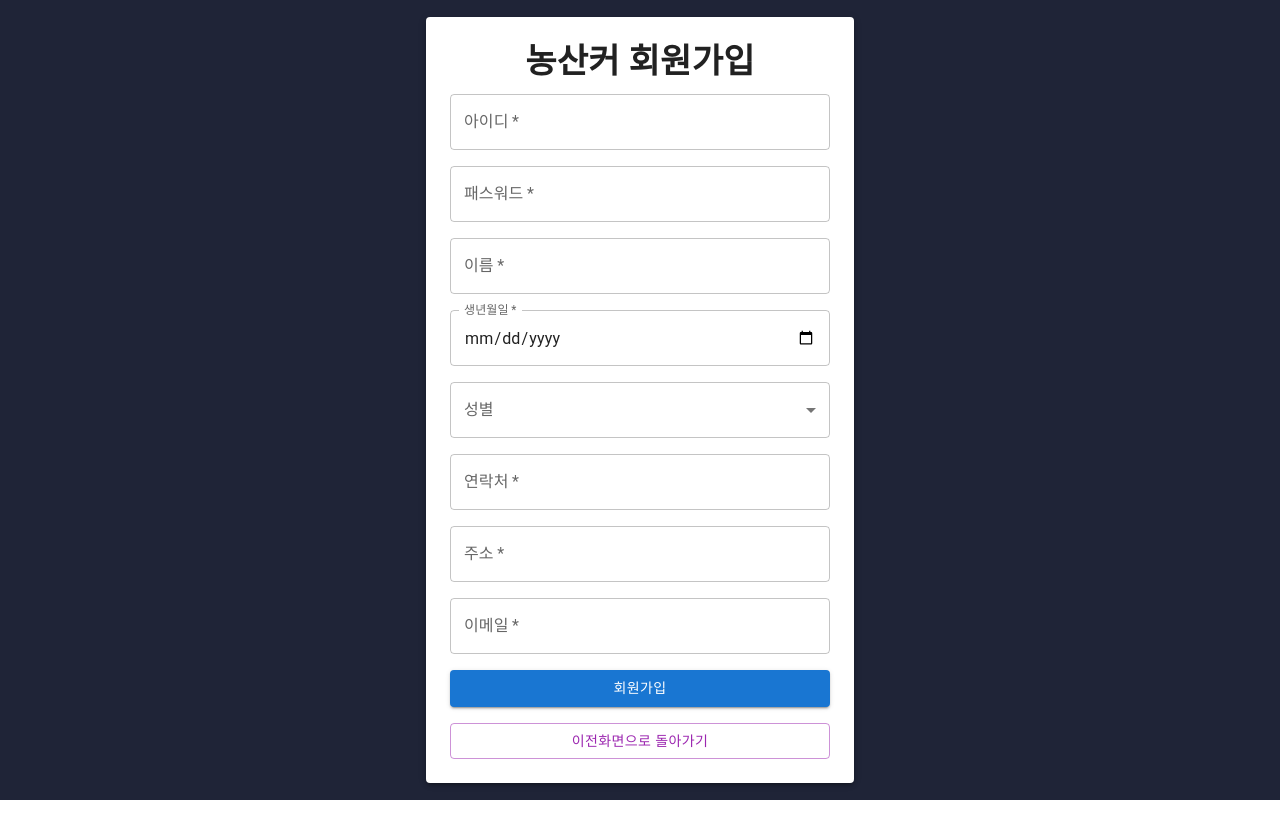
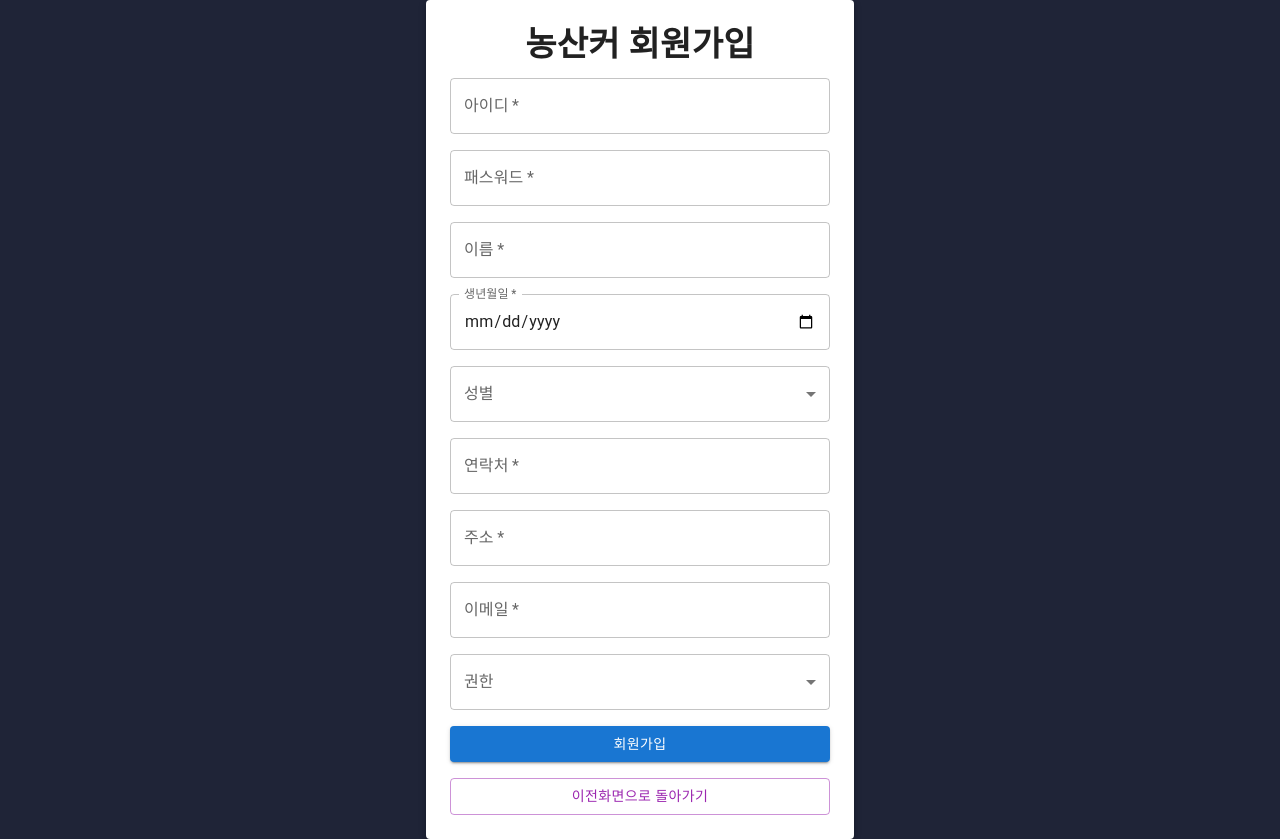
Before and after one commit to kabalport/front-agripriceshop, a React (Create React App) app: page /register in a window 1280 px wide. Before the commit the page ends 800 px from the top, so only its background shows below. Built offline with nearby package versions, Linux system fonts and the light colour scheme.

Commit message:
admin layout 설정 test11

```diff
--- a/src/components/pages/user/RegisterPage.tsx
+++ b/src/components/pages/user/RegisterPage.tsx
@@ -12,6 +12,8 @@ const RegisterPage: React.FC = () => {
     const [tel, setTel] = useState("");
     const [addr, setAddr] = useState("");
     const [email, setEmail] = useState("");
+    const [role, setRole] = useState("");
+
     const [isLoading, setIsLoading] = useState(false);
     const navigate = useNavigate();
 
@@ -28,7 +30,8 @@ const RegisterPage: React.FC = () => {
             gender,
             tel,
             addr,
-            email
+            email,
+            role
         };
 
         // Send a POST request to the server
@@ -162,6 +165,35 @@ const RegisterPage: React.FC = () => {
                                 />
                             </Box>
                         </Grow>
+                        {/*<Grow in={true} style={{ transitionDelay: '350ms' }}>*/}
+                        {/*    <Box mb={2}>*/}
+                        {/*        <TextField*/}
+                        {/*            fullWidth*/}
+                        {/*            label="권한"*/}
+                        {/*            type="role"*/}
+                        {/*            variant="outlined"*/}
+                        {/*            value={role}*/}
+                        {/*            onChange={(e) => setRole(e.target.value)}*/}
+                        {/*            required*/}
+                        {/*        />*/}
+                        {/*    </Box>*/}
+                        {/*</Grow>*/}
+                        <Grow in={true} style={{ transitionDelay: '200ms' }}>
+                            <Box mb={2}>
+                                <FormControl fullWidth>
+                                    <InputLabel>권한</InputLabel>
+                                    <Select
+                                        value={role}
+                                        onChange={(e) => setRole(e.target.value)}
+                                    >
+                                        <MenuItem value="USER">사용자</MenuItem>
+                                        <MenuItem value="ADMIN">관리자</MenuItem>
+                                    </Select>
+                                </FormControl>
+                            </Box>
+                        </Grow>
+
+
                         <Box mb={2}>
                             <Button variant="contained" color="primary" fullWidth type="submit" disabled={isLoading}>
                                 {isLoading ? <CircularProgress size={24} /> : "회원가입"}
```
